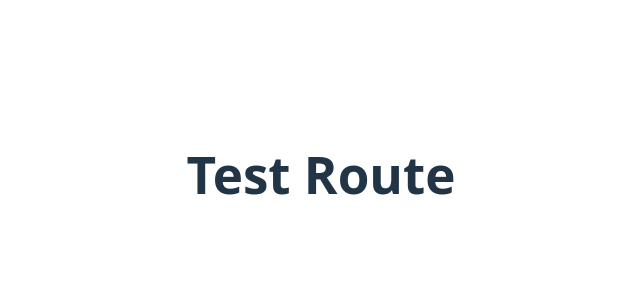
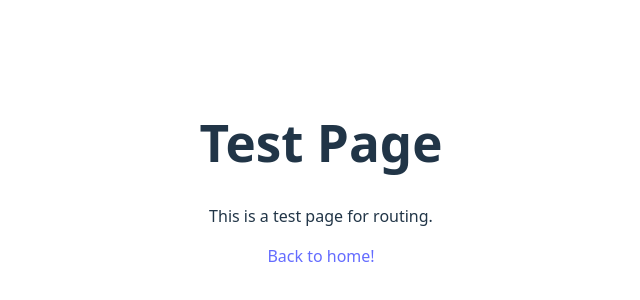
Before and after one commit to Southeastern-Louisiana-University/cmps383-2026-sp-p03-students, a React (Vite) app in the folder Selu383.SP26.Web/: page /test in a window 1280 px wide. Shown: the part 226-526 px from the top of the page, without its empty margins (319-959 px from the left). Built offline with nearby package versions, Linux system fonts and the light colour scheme.

Commit message:
wip: test page

```diff
--- a/Selu383.SP26.Web/src/App.tsx
+++ b/Selu383.SP26.Web/src/App.tsx
@@ -4,6 +4,7 @@ import viteLogo from "/vite.svg";
 import "./App.css";
 import { UncontrolledIncrementCountButton } from "./IncrementCountButton";
 import { UserLoggedInContext } from "./UserLoggedInContext";
+import { Link } from "react-router";
 
 interface LocationDto {
   address: string;
@@ -44,6 +45,8 @@ function App() {
           </a>
         </div>
         <h1>Vite + React is cool</h1>
+
+        <Link to="/test">Go to test page!</Link>
         {locations.length > 0 ? (
           <ul>
             {locations.map((location) => (
--- a/Selu383.SP26.Web/src/Router.tsx
+++ b/Selu383.SP26.Web/src/Router.tsx
@@ -1,11 +1,12 @@
 import { Routes, Route } from "react-router";
 import App from "./App";
+import { TestPage } from "./TestPage";
 
 export function Router() {
   return (
     <Routes>
       <Route index element={<App />} />
-      <Route path="test" element={<h1>Test Route</h1>} />
+      <Route path="test" element={<TestPage />} />
     </Routes>
   );
 }
--- /dev/null
+++ b/Selu383.SP26.Web/src/TestPage.tsx
@@ -0,0 +1,11 @@
+import { Link } from "react-router";
+
+export function TestPage() {
+  return (
+    <div>
+      <h1>Test Page</h1>
+      <p>This is a test page for routing.</p>
+      <Link to="/">Back to home!</Link>
+    </div>
+  );
+}
```
